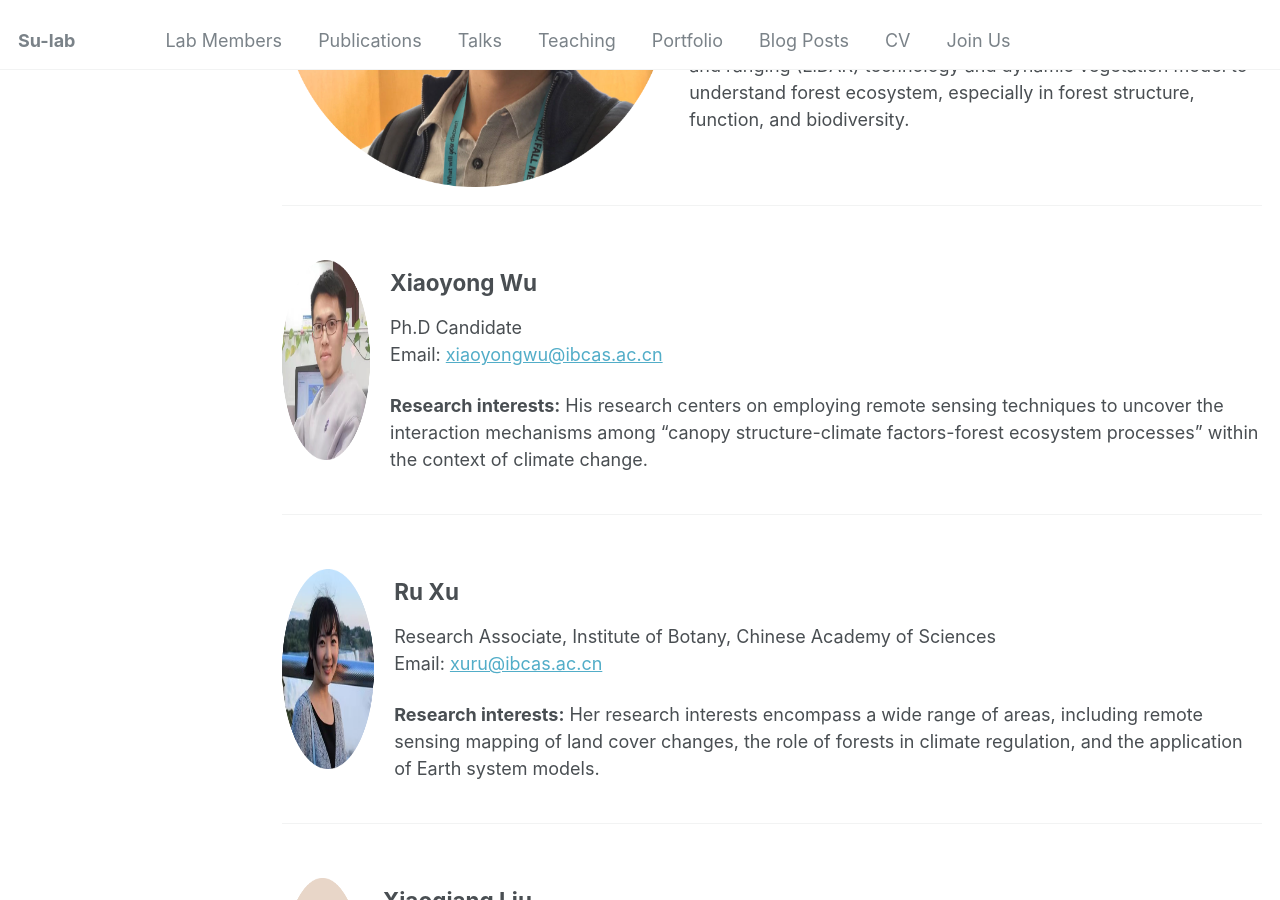
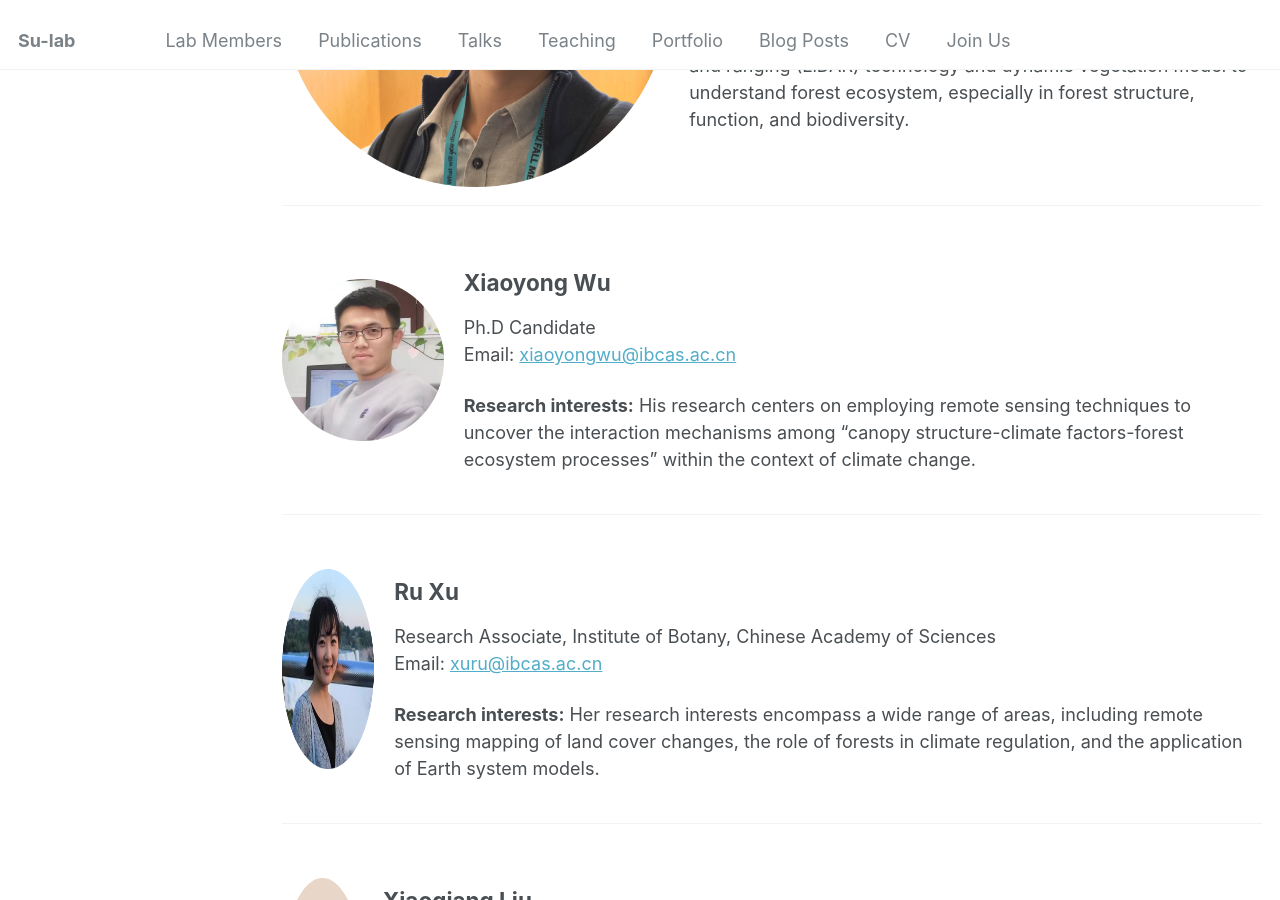
Before and after one commit to krotia/krotia.github.io, a Jekyll site: the page built from _pages/members.html, in a window 1280 px wide and 900 px high, scrolled down 923 px. Built offline with Jekyll 4.4.1, drawn with Linux system fonts in a browser that asks for light colours.

Commit message:
Update members.html

```diff
--- a/_pages/members.html
+++ b/_pages/members.html
@@ -7,7 +7,7 @@ author_profile: false
 <h2>Principal Investigator</h2>
 <div style="display: flex; align-items: center;">
   <div>
-    <img src="/images/Yanjun Su.png" alt="Yanjun Su" sizes="(max-width: 600px) 200px, 50vw">
+    <img src="/images/Yanjun Su.png" alt="Yanjun Su" sizes="max-width: 600px">
   </div>
   <div style="margin-left: 20px;">
     <h2>Yanjun Su</h2>
@@ -33,7 +33,7 @@ author_profile: false
 
 <div style="display: flex; align-items: center;">
   <div>
-    <img src="/images/Xiaoyong Wu.png" alt="Xiaoyong Wu" style="width: 200px; height: 200px;">
+    <img src="/images/Xiaoyong Wu.png" alt="Xiaoyong Wu" width=400px height=200px>
   </div>
   <div style="margin-left: 20px;">
     <h2>Xiaoyong Wu</h2>
```
